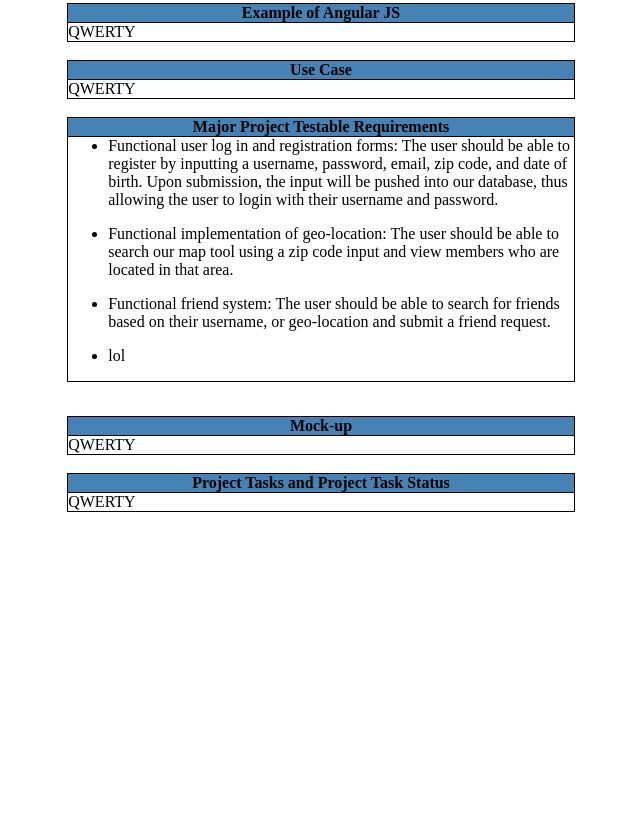
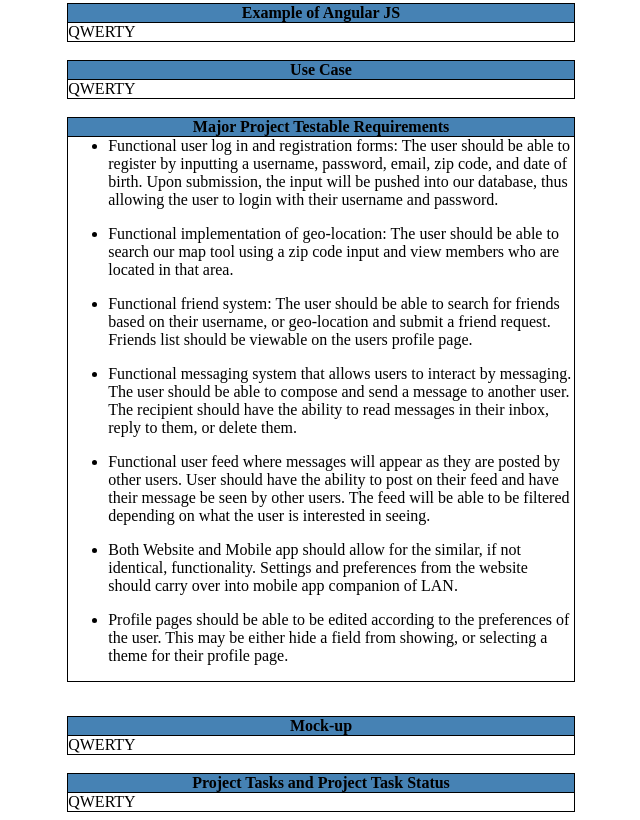
Before and after one commit to AU-Mobile-App-Dev/Documentation, a plain HTML site: page views/lanDocumentation.html in a window 1280 px wide. Shown: the part 596-1416 px from the top of the page, without its empty margins (319-959 px from the left). Before the commit the page ends 1116 px from the top, so only its background shows below. Drawn offline with Linux system fonts and the light colour scheme.

Commit message:
Major Requirements

```diff
--- a/views/lanDocumentation.html
+++ b/views/lanDocumentation.html
@@ -108,12 +108,33 @@
     <ul>
         <li>
             Functional friend system: The user should be able to search for friends based on their username, or
-            geo-location and submit a friend request.
+            geo-location and submit a friend request. Friends list should be viewable on the users profile page.
         </li>
     </ul>
     <ul>
         <li>
-            lol
+            Functional messaging system that allows users to interact by messaging. The user should be able to compose
+            and send a message to another user. The recipient should have the ability to read messages in their inbox,
+            reply to them, or delete them.
+        </li>
+    </ul>
+    <ul>
+        <li>
+            Functional user feed where messages will appear as they are posted by other users. User should have the
+            ability to post on their feed and have their message be seen by other users. The feed will be able to be
+            filtered depending on what the user is interested in seeing.
+        </li>
+    </ul>
+    <ul>
+        <li>
+           Both Website and Mobile app should allow for the similar, if not identical, functionality. Settings and
+            preferences from the website should carry over into mobile app companion of LAN.
+        </li>
+    </ul>
+    <ul>
+        <li>
+            Profile pages should be able to be edited according to the preferences of the user. This may be either hide
+            a field from showing, or selecting a theme for their profile page.
         </li>
     </ul>
 </div>
```
